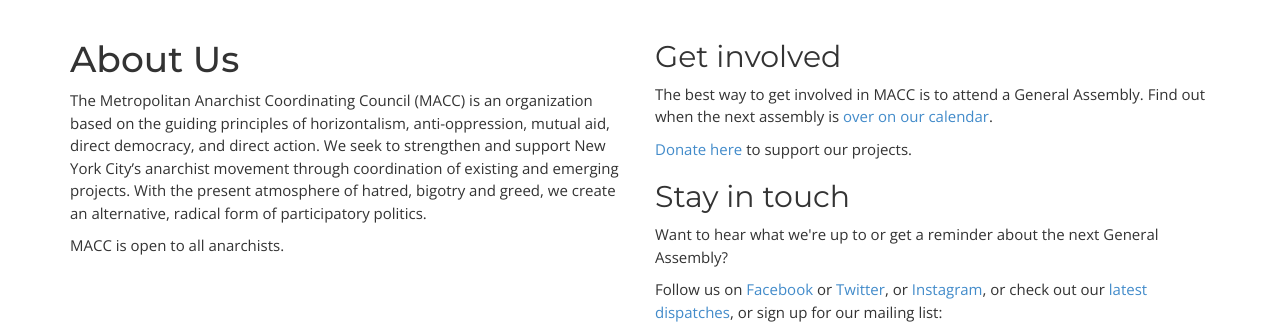
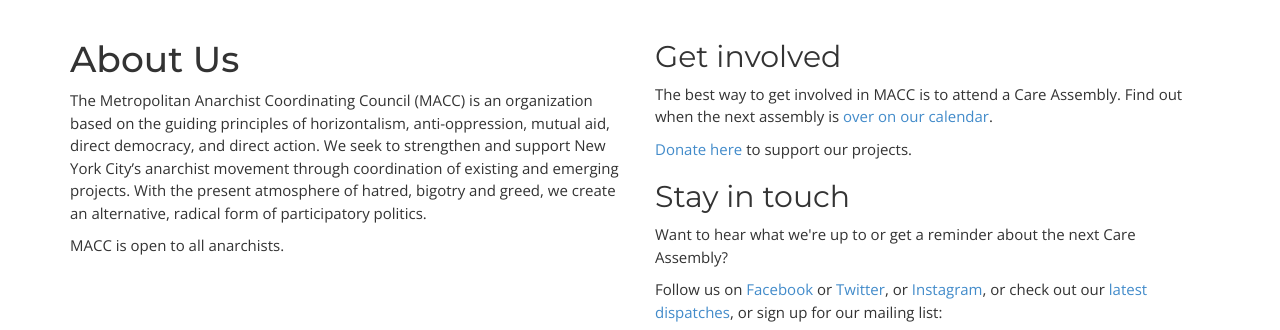
Before and after one commit to MACCNYC/maccnyc.github.io, a Jekyll site: the page built from index.html, in a window 1280 px wide. Shown: the part 576-906 px from the top of the page. Built offline with Jekyll 4.4.1, drawn with Linux system fonts in a browser that asks for light colours; some web fonts are replaced; comment, search, counter and statistics services are not loaded.

Commit message:
Update index.html

```diff
--- a/index.html
+++ b/index.html
@@ -24,7 +24,7 @@
         <h2>Get involved</h2>
 
         <p>
-          The best way to get involved in MACC is to attend a General Assembly.
+          The best way to get involved in MACC is to attend a Care Assembly.
           Find out when the next assembly is <a href="/events">over on our calendar</a>.
         </p>
 
@@ -32,7 +32,7 @@
 
         <h2>Stay in touch</h2>
 
-        <p>Want to hear what we're up to or get a reminder about the next General Assembly?</p>
+        <p>Want to hear what we're up to or get a reminder about the next Care Assembly?</p>
         <p>
           Follow us on
           <a href="https://www.facebook.com/MACCnyc/" alt="facebook">Facebook</a> or
```
